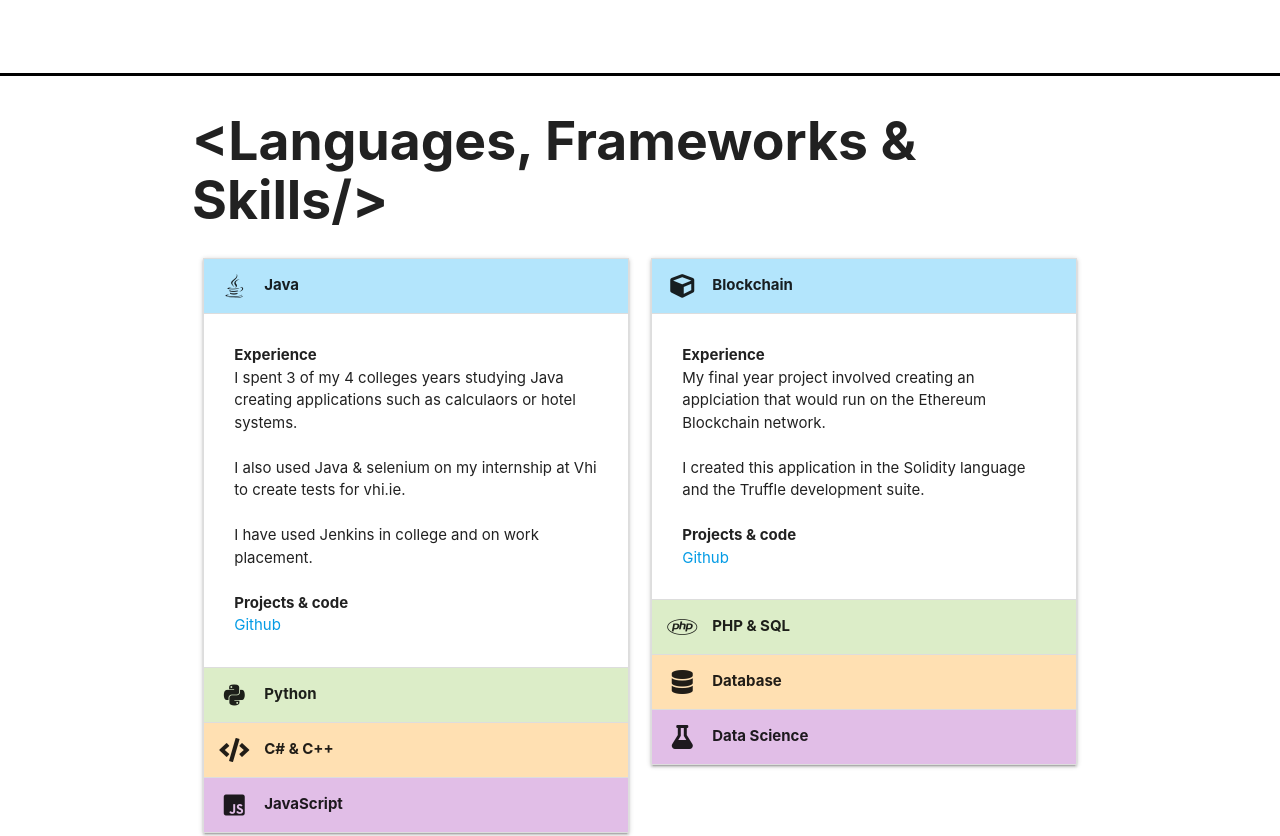
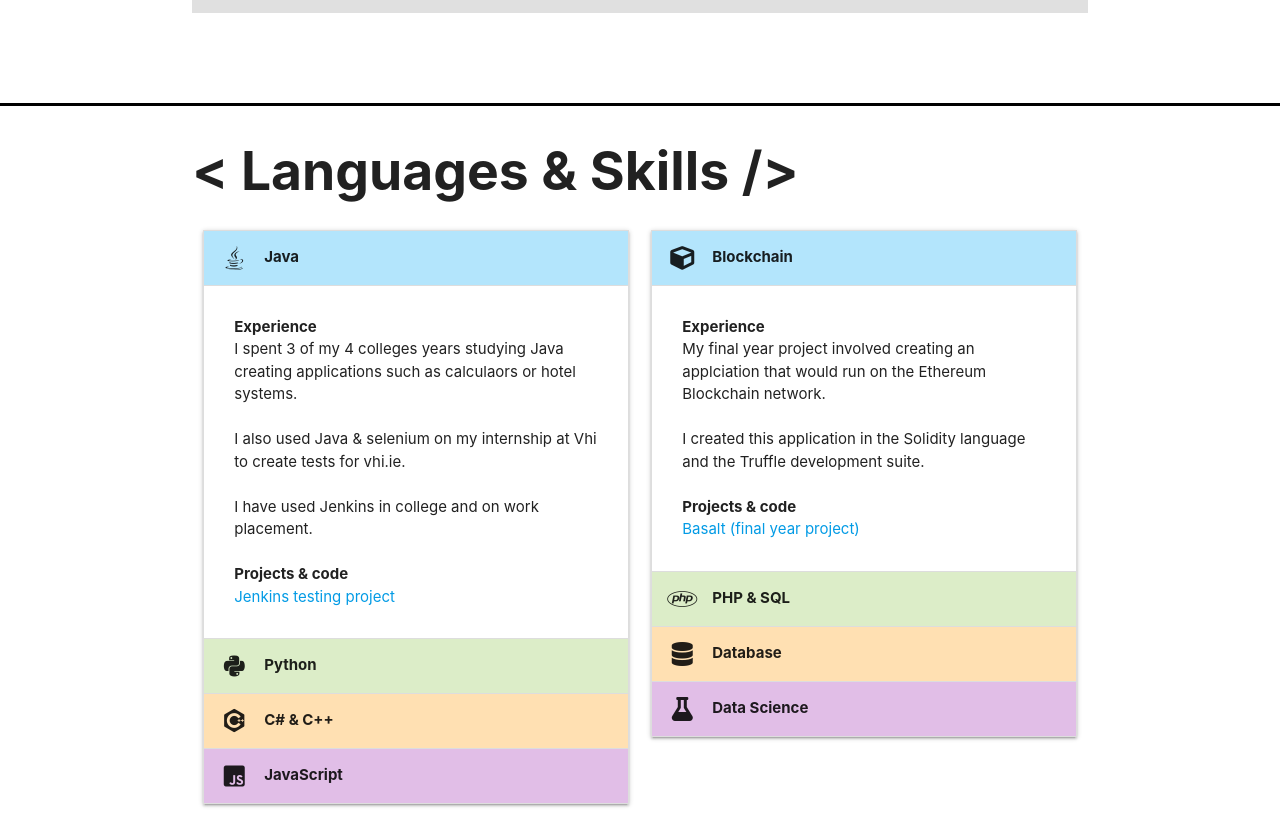
Before and after one commit to NGrogs/portfolio, a plain HTML site: page index.html in a window 1280 px wide. Shown: the part 1464-2300 px from the top of the page. Drawn offline with nearby package versions, Linux system fonts and the light colour scheme.

Commit message:
fixed c++ icon

```diff
--- a/css/index.css
+++ b/css/index.css
@@ -18,7 +18,6 @@
 
 .mybox {
     min-height: 6em;
-
 }
 
 .selfie {
--- a/index.html
+++ b/index.html
@@ -22,10 +22,13 @@
         <link rel="icon" type="image/png" sizes="16x16" href="Images/favicon-16x16.png">
         <link rel="manifest" href="./site.webmanifest">
 
+        <!-- Devicon -->
+        <link rel="stylesheet" href="https://cdn.rawgit.com/konpa/devicon/df6431e323547add1b4cf45992913f15286456d3/devicon.min.css">
+
     </head>
     <body >
 
-        <nav style="background-color: black; margin-bottom: 2em;">
+        <nav style="background-color: black; margin-bottom: 4em;">
             <div class="container">
                     <div class="row" align="center">
                         <div class="col s2">
@@ -130,7 +133,7 @@
         <a name="Skills"></a>
         <div class="container" style="margin-bottom: 6em">
             <div class="row">
-                <h2><b>&lt;Languages, Frameworks & Skills/&gt;</b></h2>
+                <h2><b>&lt; Languages & Skills /&gt;</b></h2>
                 <div class="col s6">
                     <ul class="collapsible">
                         <li class="active">
@@ -141,7 +144,7 @@
                                     I also used Java & selenium on my internship at Vhi to create tests for vhi.ie. </br></br>
                                     I have used Jenkins in college and on work placement. </br></br>
                                     <b>Projects & code</b> </br>
-                                    <a href="https://github.com/NGrogs/JenkinsProject/tree/master/JenkinsProject/src" target="_blank">Github</a>
+                                    <a href="https://github.com/NGrogs/JenkinsProject/tree/master/JenkinsProject/src" target="_blank">Jenkins testing project</a>
                                 </span>
                             </div>
                         </li>
@@ -152,21 +155,21 @@
                                     I have 2 years of experience using Python making numerous webapps in that time. </br></br>
                                     I also have experience using frameworks such as Flask & Django </br></br>
                                     <b>Projects & code</b> </br>
-                                    <a href="https://github.com/JakeDug/datascienceproject/tree/master/webapp" target="_blank">Github</a> </br></br>
-                                    <a href="https://gitlab.com/NGrogs/hoot" target="_blank">Gitlab</a></br></br>
-                                    <a href="https://github.com/NGrogs/Django-forum-project" target="_blank">Github</a></br></br>
-                                    <a href="https://gitlab.com/NGrogs/word-game-python" target="_blank">Github</a>
+                                    <a href="https://github.com/JakeDug/datascienceproject/tree/master/webapp" target="_blank">Pneumonia detector web app</a> </br></br>
+                                    <a href="https://gitlab.com/NGrogs/hoot" target="_blank">Hoot web app</a></br></br>
+                                    <a href="https://github.com/NGrogs/Django-forum-project" target="_blank">Django forum</a></br></br>
+                                    <a href="https://github.com/NGrogs/word-game-python" target="_blank">Python word game</a>
                                 </span>
                             </div>
                         </li>
                         <li>
-                            <div class="collapsible-header orange lighten-4"><i class="fas fa-code"></i><b>C# & C++</b></div>
+                            <div class="collapsible-header orange lighten-4"><i class="devicon-cplusplus-plain"></i><b>C# & C++</b></div>
                             <div class="collapsible-body">
                                 <span> <b>Experience</b> </br>
                                     I have 2 years of college experience using C# and C++ </br></br>
                                     <b>Projects & code</b> </br>
-                                    <a href="https://github.com/NGrogs/VoteCounter" target="_blank">Github</a></br></br>
-                                    <a href="https://github.com/NGrogs/lab4" target="_blank">Github</a>
+                                    <a href="https://github.com/NGrogs/VoteCounter" target="_blank">C++ Vote counter</a></br></br>
+                                    <a href="https://github.com/NGrogs/lab4" target="_blank">C++ lab work</a>
                                 </span>
                             </div>
                         </li>
@@ -174,12 +177,12 @@
                             <div class="collapsible-header purple lighten-4"><i class="fab fa-js-square"></i><b>JavaScript</b></div>
                             <div class="collapsible-body">
                                 <span> <b>Experience</b> </br>
-                                    My final year project was mostly JavaScript using the React.js framework to create a web application. </br></br>
+                                    My final year project was mostly JavaScript using the React.js framework to create a web application. NPM was used as a packeage manager. </br></br>
                                     I have also created more basic applications with pure JS for college projects. </br></br>
-                                    I am currently learning the Vue.ja framework. </br></br>
+                                    I am currently learning the Vue.js framework. </br></br>
 
                                     <b>Projects & code</b> </br>
-                                    <a href="https://github.com/NGrogs/Basalt" target="_blank">Github</a>
+                                    <a href="https://github.com/NGrogs/Basalt" target="_blank">Basalt (final year project)</a>
                                 </span>
                             </div>
                         </li>
@@ -195,7 +198,7 @@
                                     I created this application in the Solidity language and the Truffle development suite.</br></br>
 
                                     <b>Projects & code</b> </br>
-                                    <a href="https://github.com/NGrogs/Basalt" target="_blank">Github</a>
+                                    <a href="https://github.com/NGrogs/Basalt" target="_blank">Basalt (final year project)</a>
                                 </span>
                             </div>
                         </li>
@@ -208,7 +211,7 @@
                                     and in 4th year I created a secure login and signup application with PHP.</br></br>
 
                                     <b>Projects & code</b> </br>
-
+                                    <a href="https://github.com/NGrogs/Secure-PHP-login-system" target="_blank">Secure PHP auth system</a>
                                 </span>
                             </div>
                         </li>
@@ -219,7 +222,8 @@
                                     I have experience with RDBM's such as MariaDB and with NOSQL DB's such as Mongo and Firebase</br></br>
 
                                     <b>Projects & code</b> </br>
-
+                                    <a href="https://gitlab.com/NGrogs/hoot" target="_blank">SQLITE database project</a></br></br>
+                                    <a href="https://github.com/NGrogs/Basalt" target="_blank">Firebase database project</a>
                                 </span>
                             </div>
                         </li>
@@ -231,7 +235,7 @@
                                     for different types of machine learnin algorithms.</br></br>
 
                                     <b>Projects & code</b> </br>
-                                    <a href="https://github.com/NGrogs/SK-Learn-tutorial" target="_blank">Github</a>
+                                    <a href="https://github.com/NGrogs/SK-Learn-tutorial" target="_blank">SK Learn tutorial</a>
                                 </span>
                             </div>
                         </li>
@@ -500,6 +504,9 @@
             $(document).ready(function(){
                 $('.tooltipped').tooltip();
             });
+            $(document).ready(function(){
+                $('.parallax').parallax();
+            });
         </script>
 
     </body>
```
